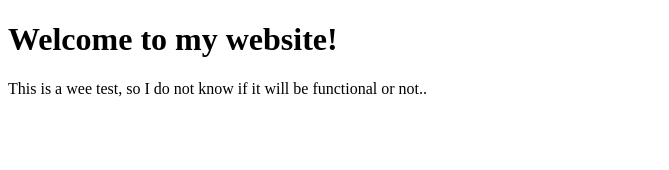
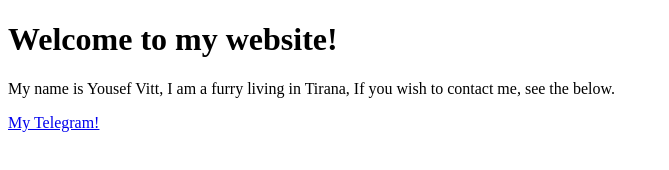
Before and after one commit to foxie1128/foxie1128.github.io, a plain HTML site: page index.html in a window 1280 px wide. Shown: the whole page, without its empty margins (0-669 px from the left). Drawn offline with Linux system fonts and the light colour scheme.

Commit message:
Update index.html

```diff
--- a/index.html
+++ b/index.html
@@ -4,7 +4,9 @@
 
 <h1>Welcome to my website!</h1>
 
-<p>This is a wee test, so I do not know if it will be functional or not..</p>
+<p>My name is Yousef Vitt, I am a furry living in Tirana, If you wish to contact me, see the below.</p>
+
+<a href="https://t.me/@YousefWitt">My Telegram!</a>
 
 </body>
 </html>
```
